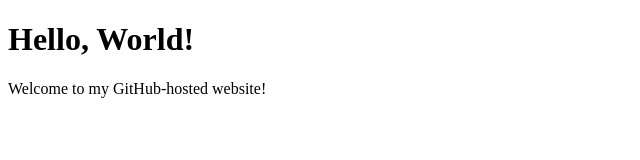
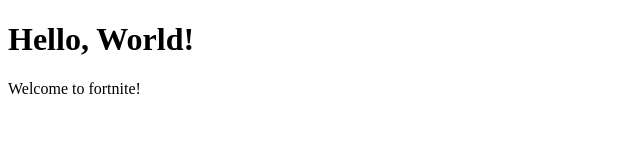
Before and after one commit to coolman947/website-html, a plain HTML site: page index.html in a window 1280 px wide. Shown: the whole page, without its empty margins (0-640 px from the left). Drawn offline with Linux system fonts and the light colour scheme.

Commit message:
Update index.html

```diff
--- a/index.html
+++ b/index.html
@@ -8,6 +8,6 @@
 </head>
 <body>
     <h1>Hello, World!</h1>
-    <p>Welcome to my GitHub-hosted website!</p>
+    <p>Welcome to fortnite!</p>
 </body>
 </html>
```
